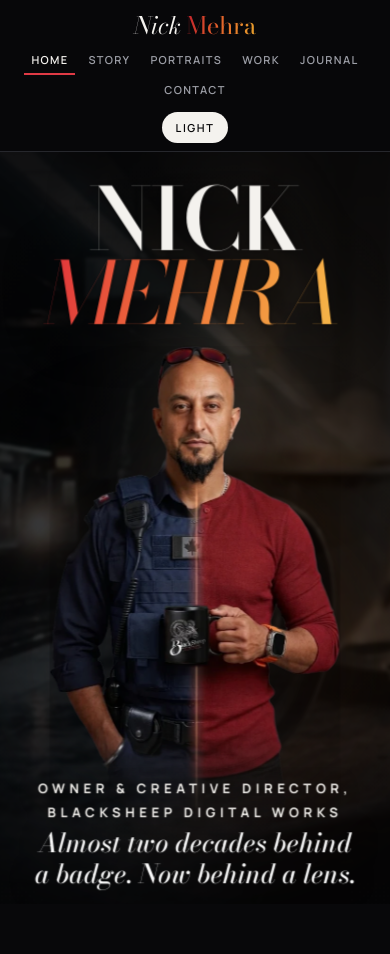
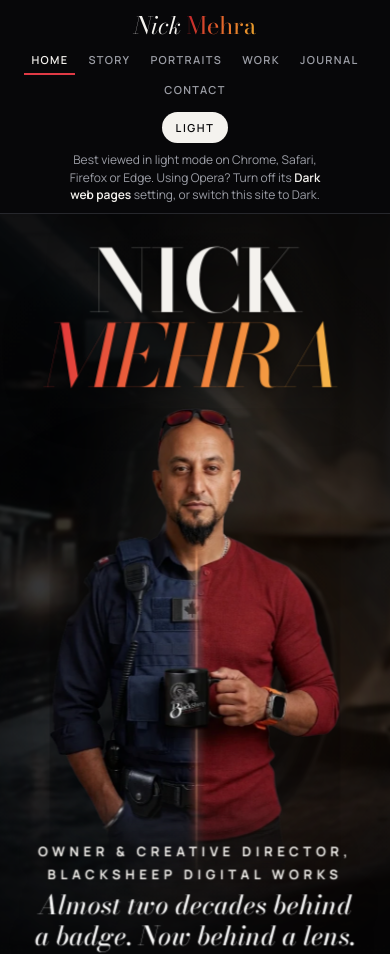
Before and after one commit to nickmehra/nickmehra.github.io, a plain HTML site: page index.html in a window 390 px wide. Shown: the top 954 px of the page. Drawn offline with nearby package versions, Linux system fonts and the light colour scheme.

Commit message:
Mobile note under the theme toggle
Co-Authored-By: Claude Opus 5.5 <noreply@anthropic.com>
Claude-Session: https://claude.ai/code/session_01MhApnvSG27p9juGpCCFrhf

```diff
--- a/css/site.css
+++ b/css/site.css
@@ -77,3 +77,7 @@ footer a{text-decoration:none}
 :root[data-theme="light"] .eyebrow{color:#55565d}
 :root[data-theme="light"] .lead{color:#3c3d44}
 /* light mode lives in css/light.css */
+
+/* mobile note under the theme toggle */
+.view-note{display:none}
+@media (max-width:760px){.view-note{display:block;margin:4px auto 2px;max-width:36ch;font:400 12px/1.45 var(--body);color:var(--mute);text-align:center}.view-note b{color:var(--ink);font-weight:600}}
--- a/index.html
+++ b/index.html
@@ -13,7 +13,7 @@
 <link rel="preconnect" href="https://fonts.gstatic.com" crossorigin>
 <link href="https://fonts.googleapis.com/css2?family=Bodoni+Moda:ital,opsz,wght@0,6..96,400..700;1,6..96,400..700&family=Manrope:wght@400;500;600;700&display=swap" rel="stylesheet">
 <script>try{var t=localStorage.getItem('nm-theme');document.documentElement.setAttribute('data-theme',t||'dark');}catch(e){document.documentElement.setAttribute('data-theme','dark');}</script>
-<link rel="stylesheet" href="/css/site.css?v=4">
+<link rel="stylesheet" href="/css/site.css?v=5">
 <link rel="stylesheet" href="/css/pages.css?v=15">
 <link rel="stylesheet" href="/css/light.css?v=3">
 <script type="application/ld+json">{"@context":"https://schema.org","@type":"Person","name":"Nick Mehra","url":"https://nickmehra.ca/","image":"https://nickmehra.ca/img/shot-01.jpg","jobTitle":"Owner and Creative Director","worksFor":{"@type":"Organization","name":"BlackSheep Digital Works","url":"https://blacksheepdigitalworks.ca/"},"address":{"@type":"PostalAddress","addressRegion":"ON","addressCountry":"CA"},"sameAs":["https://www.instagram.com/blacksheepdigitalworks","https://blacksheepdigitalworks.ca/"]}</script>
@@ -22,7 +22,7 @@
 <header class="nav"><div class="bar">
   <a class="mark" href="/">Nick <span>Mehra</span></a>
   <nav class="links" aria-label="Main"><a class="l" href="/" aria-current="page">Home</a><a class="l" href="/story/">Story</a><a class="l" href="/portraits/">Portraits</a><a class="l" href="/work/">Work</a><a class="l" href="/journal/">Journal</a><a class="l" href="/contact/">Contact</a></nav>
-  <button id="theme" type="button" aria-label="Switch between dark and light">Light</button>
+  <button id="theme" type="button" aria-label="Switch between dark and light">Light</button><p class="view-note">Best viewed in light mode on Chrome, Safari, Firefox or Edge. Using Opera? Turn off its <b>Dark web pages</b> setting, or switch this site to Dark.</p>
 </div></header>
 <main>
 <div class="stage" id="stage">
```
Also changed, not shown: contact/index.html (+2 -2 lines), journal/index.html (+2 -2 lines), portraits/index.html (+2 -2 lines), story/index.html (+2 -2 lines), work/index.html (+2 -2 lines).
